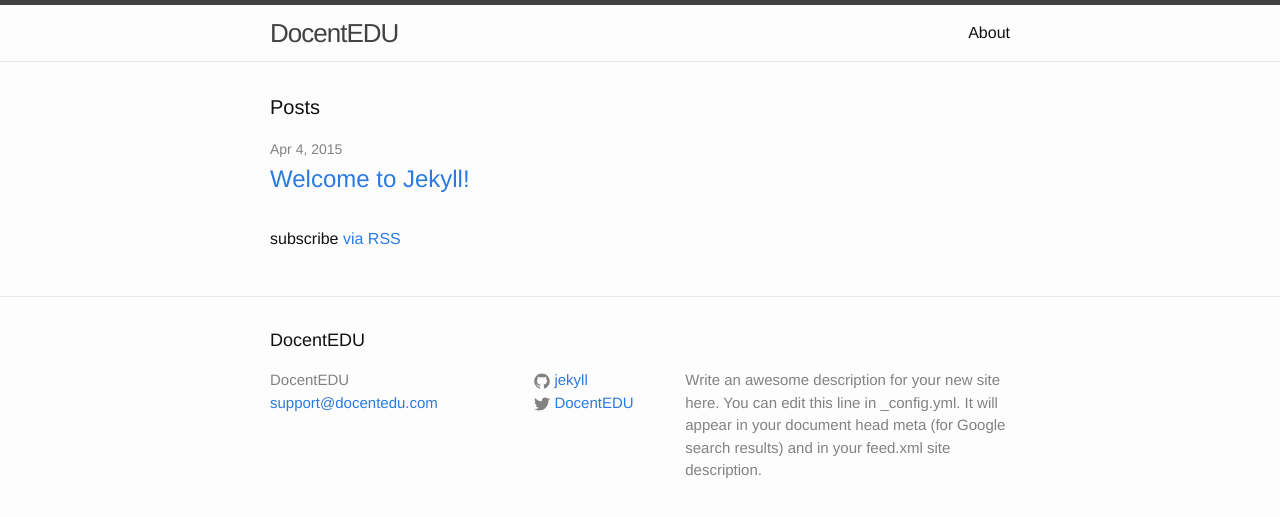
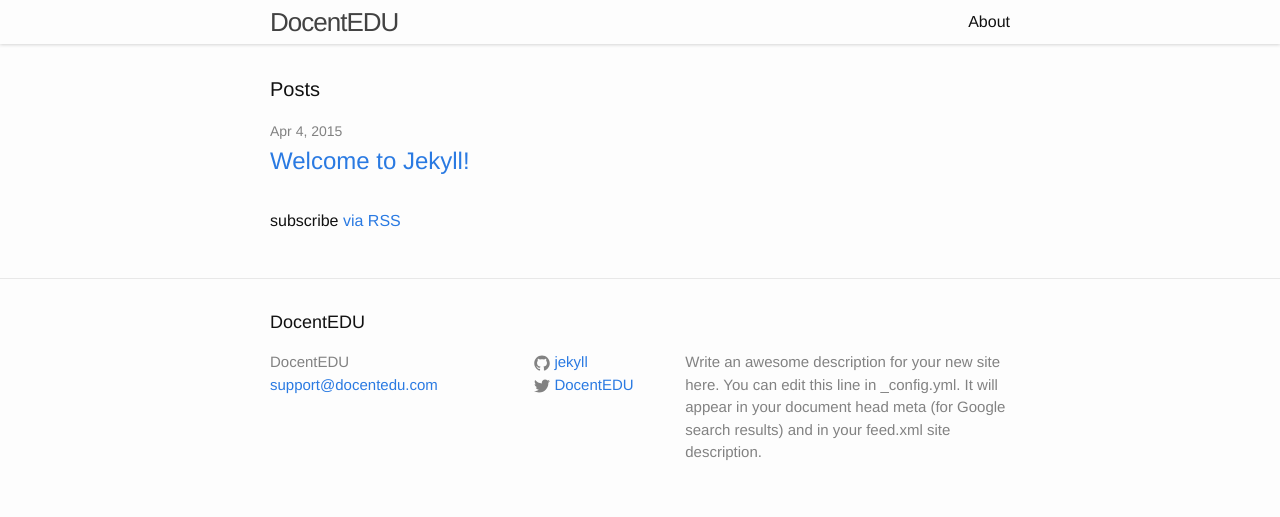
Before and after one commit to DocentEDU/jekyll-website, a Jekyll site: the page built from index.html, in a window 1280 px wide. Shown: the top 517 px of the page. Built offline with Jekyll 4.4.1, drawn with Linux system fonts in a browser that asks for light colours.

Commit message:
Update _layout.scss

```diff
--- a/_sass/_layout.scss
+++ b/_sass/_layout.scss
@@ -2,9 +2,8 @@
  * Site header
  */
 .site-header {
-    border-top: 5px solid $grey-color-dark;
-    border-bottom: 1px solid $grey-color-light;
-    min-height: 56px;
+    box-shadow: 0px 1px 3px 0px rgba(100, 100, 100, 0.25);
+    min-height: 44px;
 
     // Positioning context for the mobile navigation icon
     position: relative;
@@ -12,7 +11,7 @@
 
 .site-title {
     font-size: 26px;
-    line-height: 56px;
+    line-height: 44px;
     letter-spacing: -1px;
     margin-bottom: 0;
     float: left;
@@ -25,7 +24,7 @@
 
 .site-nav {
     float: right;
-    line-height: 56px;
+    line-height: 44px;
 
     .menu-icon {
         display: none;
```
